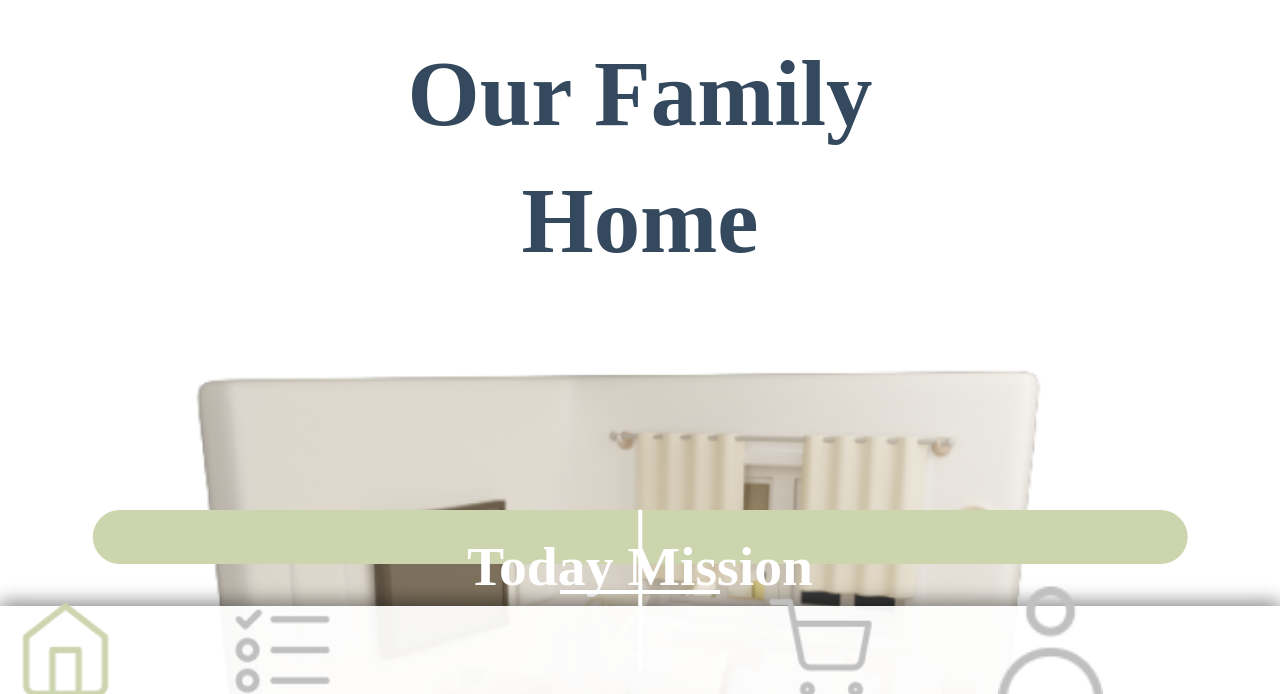
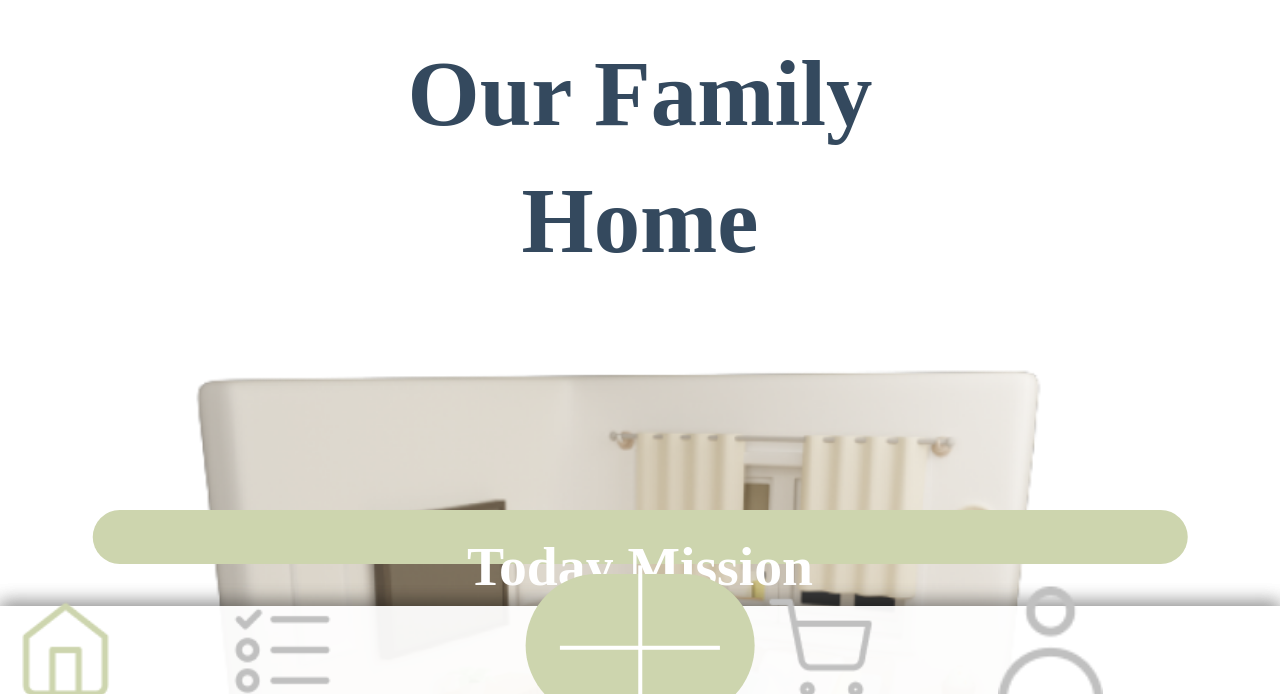
Before and after one commit to greentea991212/2024UnityHome, a plain HTML site: page index.html in a window 1280 px wide. Shown: the part 106-800 px from the top of the page. Drawn offline with Linux system fonts and the light colour scheme.

Commit message:
Edit index.html

```diff
--- a/index.html
+++ b/index.html
@@ -75,6 +75,7 @@
         width: 100%;
         height: 10.94%; /* 98px / 896px */
         left: 0;
+        right: 0;
         top: 89%;
         position: absolute;
         background: rgba(255, 255, 255, 0.75);
@@ -113,9 +114,9 @@
 
       .mainPage .menuPlusBar {
         width: 17.87%; /* 74px / 414px */
-        height: auto;
+        height: 17.87%; /* 74px / 414px */
         left: 50%;
-        top: 87%;
+        top: 85%;
         position: absolute;
         background: #cdd5ae;
         border-radius: 9999px;
@@ -124,7 +125,7 @@
 
       .mainPage .menuPlusBar div {
         width: 70.27%; /* 52px / 74px */
-        height: auto;
+        height: 70.27%; /* 52px / 74px */
         left: 50%;
         top: 50%;
         position: absolute;
@@ -141,7 +142,7 @@
       }
 
       .mainPage .menuPlusBar div div:first-child {
-        top: 45%;
+        top: 50%;
         transform: translate(-50%, -50%) rotate(90deg);
       }
 
```
